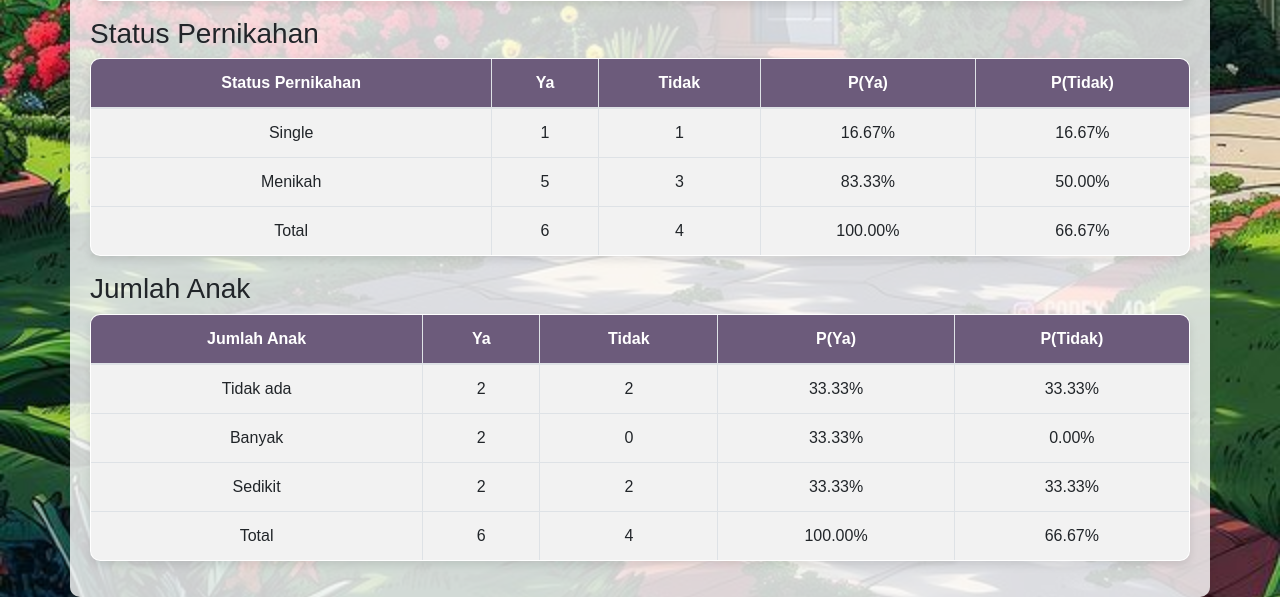
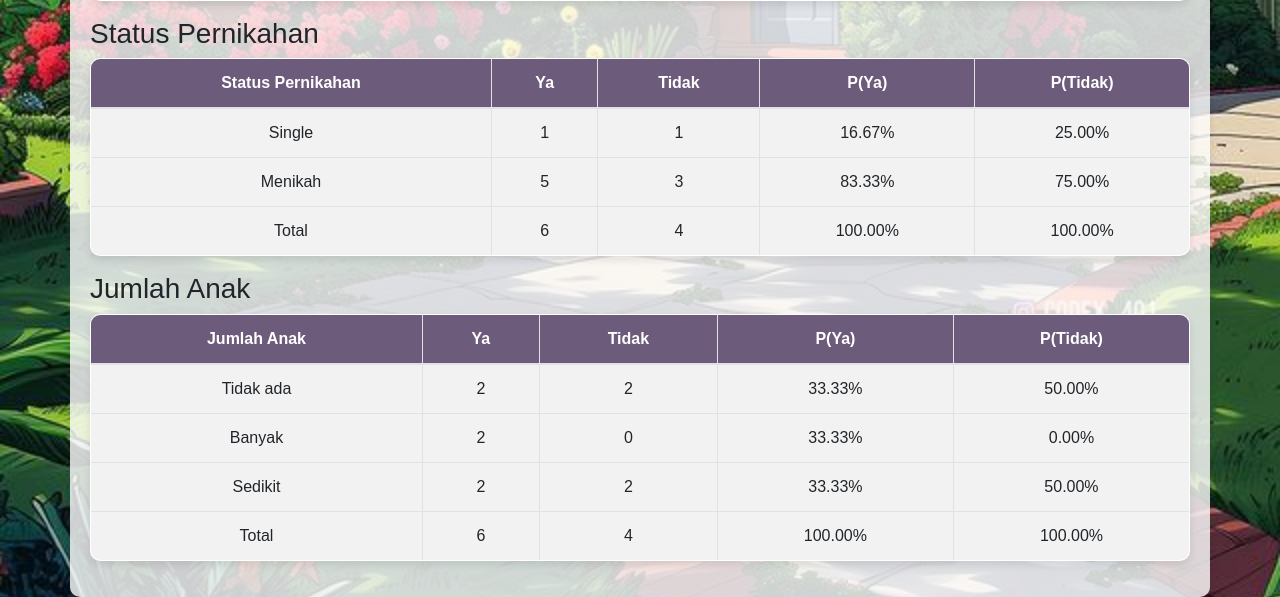
Before and after one commit to Bynrwdntr/rumah, a Flask app: page /dataset in a window 1280 px wide. Shown: the part 1442-2039 px from the top of the page. Run offline with Flask 3, Linux system fonts and the light colour scheme; some libraries are stand-ins or nearby versions.

Commit message:
first commit

```diff
--- a/templates/dataset.html
+++ b/templates/dataset.html
@@ -72,7 +72,7 @@
         <h1 class="text-center">Dataset Membeli Rumah</h1>
         <div class="row">
             <div class="col-md-12">
-                <a href="/" class="btn btn-secondary mb-3">Kembali</a>
+                <a href="/templates/index.html" class="btn btn-secondary mb-3">Kembali</a>
                 {% if data_html %}
                     {{ data_html | safe }}
                 {% else %}
@@ -186,21 +186,21 @@
                     <td>1</td>
                     <td>1</td>
                     <td>16.67%</td>
-                    <td>16.67%</td>
+                    <td>25.00%</td>
                 </tr>
                 <tr>
                     <td>Menikah</td>
                     <td>5</td>
                     <td>3</td>
                     <td>83.33%</td>
-                    <td>50.00%</td>
+                    <td>75.00%</td>
                 </tr>
                 <tr>
                     <td>Total</td>
                     <td>6</td>
                     <td>4</td>
                     <td>100.00%</td>
-                    <td>66.67%</td>
+                    <td>100.00%</td>
                 </tr>
             </tbody>
         </table>
@@ -222,7 +222,7 @@
                     <td>2</td>
                     <td>2</td>
                     <td>33.33%</td>
-                    <td>33.33%</td>
+                    <td>50.00%</td>
                 </tr>
                 <tr>
                     <td>Banyak</td>
@@ -236,14 +236,14 @@
                     <td>2</td>
                     <td>2</td>
                     <td>33.33%</td>
-                    <td>33.33%</td>
+                    <td>50.00%</td>
                 </tr>
                 <tr>
                     <td>Total</td>
                     <td>6</td>
                     <td>4</td>
                     <td>100.00%</td>
-                    <td>66.67%</td>
+                    <td>100.00%</td>
                 </tr>
             </tbody>
         </table>
```
Also changed, not shown: 1 other file.
